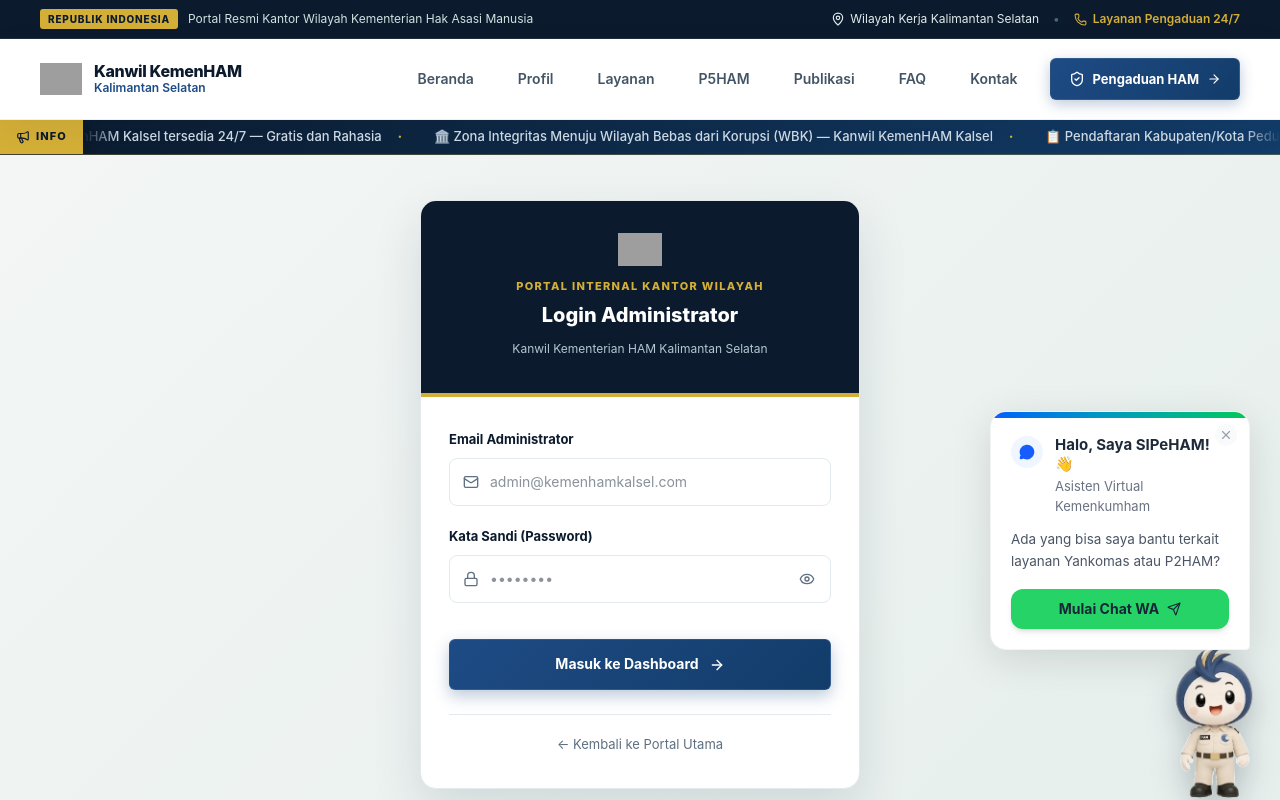
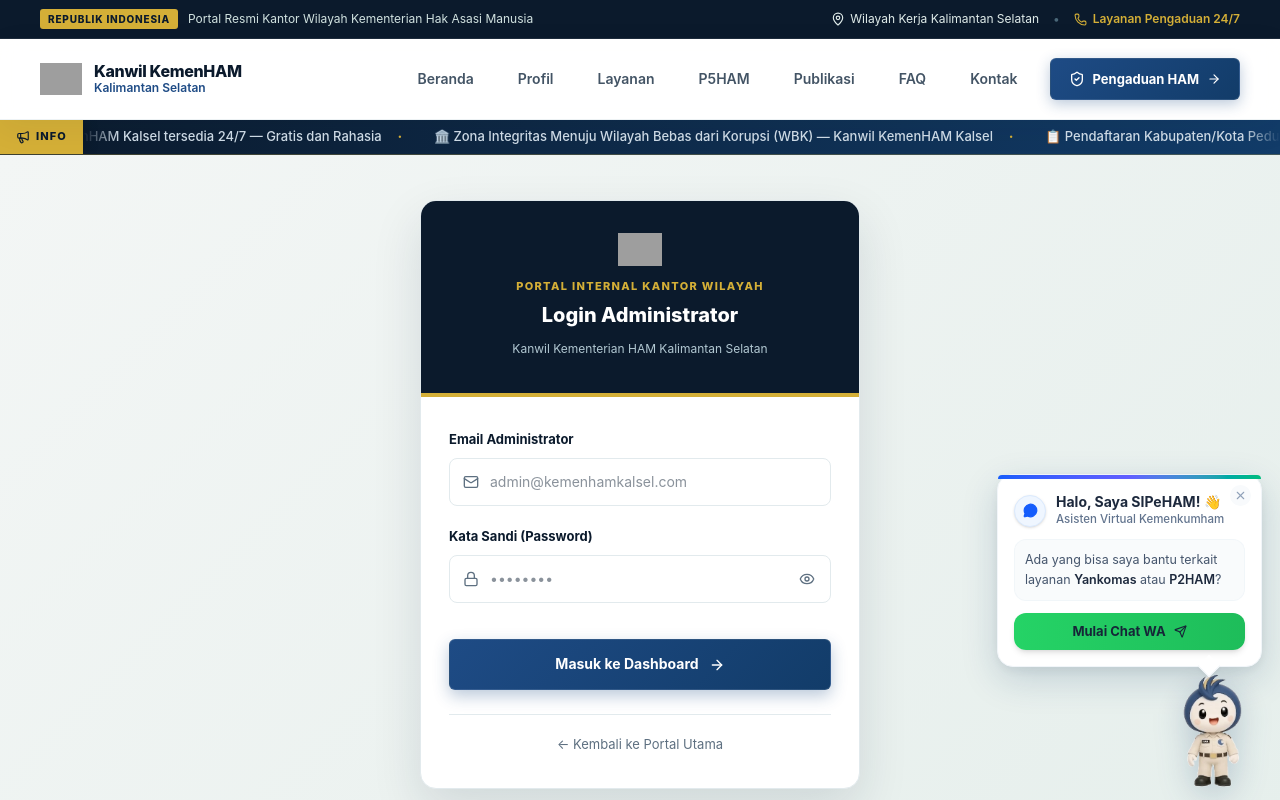
Before and after one commit to muhammadjayaguna/kemenham-kalsel-v2, a Next.js app: page /admin/login in a window 1280 px wide. Shown: the top 800 px of the page. Built offline with nearby package versions, Linux system fonts and the light colour scheme; no server answers; grey boxes are pictures that could not be loaded.

Commit message:
style: modernize mascot dialog into synchronized speech bubble with tail pointer

```diff
--- a/components/MascotFloat.tsx
+++ b/components/MascotFloat.tsx
@@ -50,12 +50,12 @@ export default function MascotFloat() {
     >
       {/* Tooltip Dialog */}
       <div
+        className="relative"
         style={{
           background: '#ffffff',
           color: 'var(--navy)',
           padding: '12px 16px',
           borderRadius: '16px',
-          borderBottomLeftRadius: '4px',
           boxShadow: '0 8px 24px rgba(18,60,105,0.15)',
           border: '2px solid var(--gold)',
           fontSize: '13px',
@@ -71,6 +71,11 @@ export default function MascotFloat() {
         <span style={{ fontSize: '11px', color: 'var(--muted)', fontWeight: 500, display: 'block', marginTop: '4px' }}>
           Ada yang bisa saya bantu?
         </span>
+        {/* Pointer ke arah maskot */}
+        <div
+          className="absolute -right-2 bottom-3.5 w-3.5 h-3.5 bg-white border-t-2 border-r-2 transform rotate-45"
+          style={{ borderColor: 'var(--gold)' }}
+        />
       </div>
 
       {/* Maskot Image */}
--- a/components/WhatsAppFloat.tsx
+++ b/components/WhatsAppFloat.tsx
@@ -1,6 +1,6 @@
 'use client'
 
-import React, { useState, useEffect } from 'react'
+import React, { useState } from 'react'
 import { MessageCircle, X, Send } from 'lucide-react'
 
 const WHATSAPP_NUMBER = '6281150000426'
@@ -10,88 +10,107 @@ export default function WhatsAppFloat() {
   const [isTooltipVisible, setIsTooltipVisible] = useState(true)
   const [isHovered, setIsHovered] = useState(false)
 
-  // Auto-hide tooltip after 10 seconds to not block content permanently,
-  // but it can be toggled by hovering if we wanted. For now, let's keep it visible until closed.
   const waLink = `https://wa.me/${WHATSAPP_NUMBER}?text=${encodeURIComponent(DEFAULT_MESSAGE)}`
 
   return (
     <div
-      className="fixed z-50"
-      style={{ bottom: '0px', right: '0px', width: '140px', height: '140px', pointerEvents: 'none' }}
+      className="fixed z-50 select-none pointer-events-none"
+      style={{ bottom: '12px', right: '18px' }}
     >
-      {/* Chat Bubble (Tooltip) */}
+      <div className="relative flex flex-col items-end">
+        {/* Balon Kata / Speech Bubble */}
         <div
-        className={`absolute transition-all duration-500 ease-out origin-bottom-right
-          ${isTooltipVisible ? 'opacity-100 translate-y-0 scale-100' : 'opacity-0 translate-y-10 scale-90 pointer-events-none'}`}
-        style={{ pointerEvents: 'auto', bottom: '100%', right: '30px', marginBottom: '10px', zIndex: 51 }}
+          className={`transition-all duration-300 ease-out origin-bottom-right mb-1.5
+            ${isTooltipVisible ? 'opacity-100 translate-y-0 scale-100' : 'opacity-0 translate-y-3 scale-95 pointer-events-none'}`}
+          style={{ pointerEvents: isTooltipVisible ? 'auto' : 'none', zIndex: 51 }}
         >
-        <div className="bg-white rounded-2xl rounded-br-sm shadow-[0_10px_40px_rgba(0,0,0,0.12)] border border-gray-100 p-5 w-[260px] relative overflow-hidden">
-          <div className="absolute top-0 left-0 w-full h-1.5 bg-gradient-to-r from-blue-600 to-green-500"></div>
+          <div className="relative bg-white rounded-2xl shadow-[0_12px_36px_rgba(18,60,105,0.18),0_4px_12px_rgba(0,0,0,0.06)] border border-slate-100 p-4 w-[265px]">
+            {/* Top decorative gradient line */}
+            <div className="absolute top-0 left-0 right-0 h-1 rounded-t-2xl bg-gradient-to-r from-blue-600 via-indigo-500 to-emerald-500" />
 
+            {/* Close button */}
             <button
               onClick={() => setIsTooltipVisible(false)}
-            className="absolute top-3 right-3 text-gray-400 hover:text-gray-700 bg-gray-50 hover:bg-gray-100 rounded-full p-1 transition-colors"
+              className="absolute top-2.5 right-2.5 text-slate-400 hover:text-slate-700 bg-slate-50 hover:bg-slate-100 rounded-full p-1 transition-colors"
               aria-label="Tutup pesan"
             >
-            <X size={14} />
+              <X size={13} />
             </button>
 
-          <div className="flex items-start gap-3 mb-3 mt-1">
-            <div className="w-8 h-8 rounded-full bg-blue-50 flex items-center justify-center flex-shrink-0 text-blue-600">
-              <MessageCircle size={16} fill="currentColor" />
+            {/* Header / Avatar info */}
+            <div className="flex items-center gap-2.5 mb-2.5 mt-0.5">
+              <div className="w-8 h-8 rounded-full bg-blue-50 border border-blue-100 flex items-center justify-center flex-shrink-0 text-blue-600 shadow-sm">
+                <MessageCircle size={15} fill="currentColor" />
               </div>
-            <div>
-              <h4 className="text-[15px] font-bold text-gray-800 leading-tight">Halo, Saya SIPeHAM! 👋</h4>
-              <p className="text-[13px] text-gray-500 mt-0.5">Asisten Virtual Kemenkumham</p>
+              <div className="pr-4">
+                <h4 className="text-[14px] font-bold text-slate-800 leading-tight">
+                  Halo, Saya SIPeHAM! 👋
+                </h4>
+                <p className="text-[11.5px] font-medium text-slate-500">Asisten Virtual Kemenkumham</p>
               </div>
             </div>
 
-          <p className="text-[13.5px] text-gray-600 leading-relaxed mb-4">
-            Ada yang bisa saya bantu terkait layanan Yankomas atau P2HAM?
+            {/* Message Bubble Body */}
+            <div className="bg-slate-50/80 rounded-xl p-2.5 mb-3 border border-slate-100/80">
+              <p className="text-[12.5px] text-slate-600 leading-relaxed">
+                Ada yang bisa saya bantu terkait layanan <span className="font-semibold text-slate-800">Yankomas</span> atau <span className="font-semibold text-slate-800">P2HAM</span>?
               </p>
+            </div>
 
+            {/* Action CTA Button */}
             <a
               href={waLink}
               target="_blank"
               rel="noopener noreferrer"
-            className="flex items-center justify-center gap-2 w-full bg-[#25D366] hover:bg-[#1ebd5a] text-white py-2.5 px-4 rounded-xl text-sm font-bold transition-all shadow-md hover:shadow-lg hover:-translate-y-0.5"
+              className="flex items-center justify-center gap-2 w-full bg-gradient-to-r from-[#25D366] to-[#1ebd5a] hover:from-[#20bd5a] hover:to-[#17a34e] text-white py-2 px-3.5 rounded-xl text-[13px] font-bold transition-all shadow-md hover:shadow-lg hover:-translate-y-0.5 active:translate-y-0"
             >
-            Mulai Chat WA <Send size={14} />
+              Mulai Chat WA <Send size={13} />
             </a>
+
+            {/* Ekor Balon Teks (Speech Bubble Tail) yang menunjuk ke maskot */}
+            <div
+              className="absolute -bottom-2 right-11 w-4 h-4 bg-white border-r border-b border-slate-100 transform rotate-45 shadow-[2px_2px_4px_rgba(0,0,0,0.03)]"
+              aria-hidden="true"
+            />
           </div>
         </div>
 
-      {/* Mascot Image as the trigger */}
+        {/* Maskot Karakter */}
+        <div
+          className="relative flex justify-end"
+          style={{ width: '105px', height: '115px' }}
+        >
           <a
             href={waLink}
             target="_blank"
             rel="noopener noreferrer"
-        className="block absolute w-full h-full transition-transform duration-300"
+            className="block w-full h-full cursor-pointer transition-transform duration-300"
             onMouseEnter={() => setIsHovered(true)}
             onMouseLeave={() => setIsHovered(false)}
-        style={{ pointerEvents: 'auto', transform: isHovered ? 'scale(1.05)' : 'scale(1)', transformOrigin: 'bottom right' }}
+            style={{
+              pointerEvents: 'auto',
+              transform: isHovered ? 'scale(1.06)' : 'scale(1)',
+              transformOrigin: 'bottom center'
+            }}
             onClick={(e) => {
               if (!isTooltipVisible) {
-             e.preventDefault();
-             setIsTooltipVisible(true);
+                e.preventDefault()
+                setIsTooltipVisible(true)
               }
             }}
+            title="Klik untuk membuka chat WhatsApp SIPeHAM"
           >
             <picture>
               <source srcSet="/bergerak.webp" type="image/webp" />
               <img
                 src="/bergerak.gif"
                 alt="Maskot SIPeHAM Kemenkumham"
-            className="absolute drop-shadow-[0_10px_15px_rgba(11,26,44,0.25)]"
-            style={{
-              width: '100px',
-              bottom: '0px',
-              right: '20px',
-              objectFit: 'contain',
-            }}
+                className="w-full h-full object-contain object-bottom drop-shadow-[0_10px_16px_rgba(18,60,105,0.22)]"
               />
             </picture>
           </a>
         </div>
+      </div>
+    </div>
   )
 }
```
Lines whose indentation alone changed are shown as unchanged.
